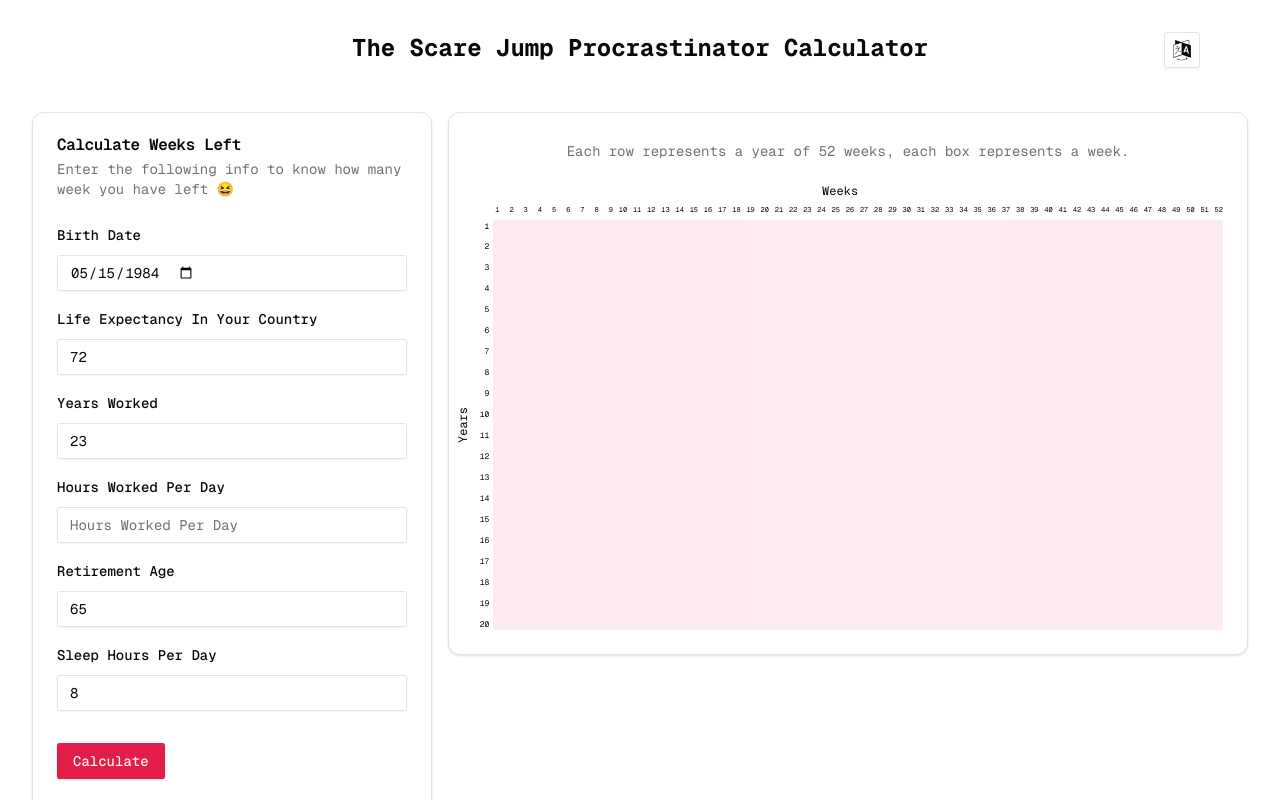
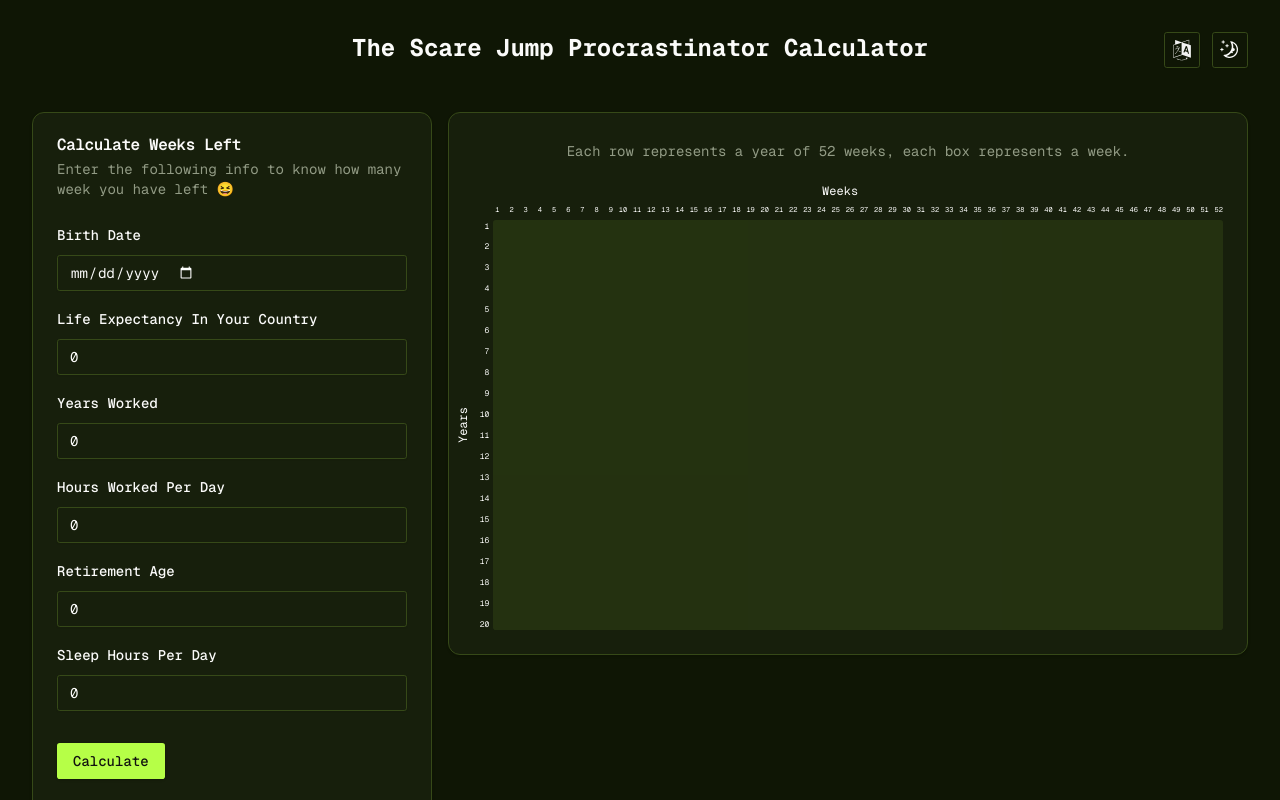
Before and after one commit to levlele/weeks-left, a Next.js app: page / in a window 1280 px wide. Shown: the top 800 px of the page. Built offline with nearby package versions, Linux system fonts and the light colour scheme.

Commit message:
Add calculate works hours.

```diff
--- a/src/app/page.tsx
+++ b/src/app/page.tsx
@@ -1,6 +1,11 @@
 "use client";
 import { useState } from "react";
-import { calculateDaysLived, calculateSleepTime } from "@/lib/utils";
+import { ThemeProvider, LanguageProvider, useLanguage } from "@/context/";
+import {
+  calculateDaysLived,
+  calculateSleepTime,
+  calculateWorkTime,
+} from "@/lib/utils";
 import {
   Card,
   CardContent,
@@ -16,41 +21,37 @@ import {
   DataTable,
   renderWeekBoxes,
   LanguageToggle,
+  ModeToggle,
 } from "@/components/";
-import { LanguageProvider, useLanguage } from "@/context/LanguageContext";
 import texts from "@/locales/texts.json";
 
 function HomeContent() {
   const { language } = useLanguage();
 
-  const [birthDate, setBirthDate] = useState<string>("1984-05-15");
-  const [daysLived, setDaysLived] = useState<number | null>(null);
-  const [weeksLived, setWeeksLived] = useState<number | null>(null);
-  const [yearsLived, setYearsLived] = useState<number | null>(null);
+  const [birthDate, setBirthDate] = useState<string>("");
+  const [daysLived, setDaysLived] = useState<number>(0);
+  const [weeksLived, setWeeksLived] = useState<number>(0);
+  const [yearsLived, setYearsLived] = useState<number>(0);
 
   const [daysWorked, setDaysWorked] = useState<number>(0);
-  const [yearsWorked, setYearsWorked] = useState<number>(23);
+  const [yearsWorked, setYearsWorked] = useState<number>(0);
   const [weeksWorked, setWeeksWorked] = useState<number>(0);
 
-  const [lifeExpectancy, setLifeExpectancy] = useState<number>(72);
-  const [retirementAge, setRetirementAge] = useState<number>(65);
+  const [lifeExpectancy, setLifeExpectancy] = useState<number>(0);
+  const [retirementAge, setRetirementAge] = useState<number>(0);
 
   const [daysLifeLeft, setDaysLifeLeft] = useState<number>(0);
   const [weeksLifeLeft, setWeeksLifeLeft] = useState<number>(0);
   const [yearsLifeLeft, setYearsLifeLeft] = useState<number>(0);
 
+  const [workHoursPerDay, setWorkHoursPerDay] = useState<number>(0);
   const [workDaysLeft, setWorkDaysLeft] = useState<number>(0);
   const [workWeeksLeft, setWorkWeeksLeft] = useState<number>(0);
   const [workYearsLeft, setWorkYearsLeft] = useState<number>(0);
 
-  const [sleepHoursPerDay, setSleepHoursPerDay] = useState<number>(8);
-  // const [sleepHoursPerWeek, setSleepHoursPerWeek] = useState<number>(0);
-  // const [sleepHoursPerMonth, setSleepHoursPerMonth] = useState<number>(0);
-  // const [sleepHoursPerYear, setSleepHoursPerYear] = useState<number>(0);
-
+  const [sleepHoursPerDay, setSleepHoursPerDay] = useState<number>(0);
   const [sleepDaysLeft, setSleepDaysLeft] = useState<number>(0);
   const [sleepWeeksLeft, setSleepWeeksLeft] = useState<number>(0);
-  const [sleepMonthsLeft, setSleepMonthsLeft] = useState<number>(0);
   const [sleepYearsLeft, setSleepYearsLeft] = useState<number>(0);
 
   const handleCalculate = () => {
@@ -74,16 +75,14 @@ function HomeContent() {
     setWeeksLifeLeft(weeksLifeLeft);
 
     const workYearsLeft = retirementAge - yearsLived;
+    const workTime = calculateWorkTime(workHoursPerDay, workYearsLeft);
+    setWorkDaysLeft(Math.floor(workTime.days));
+    setWorkWeeksLeft(Math.floor(workTime.weeks));
     setWorkYearsLeft(workYearsLeft);
-    const workDaysLeft = Math.floor(workYearsLeft * 365.25);
-    setWorkDaysLeft(workDaysLeft);
-    const workWeeksLeft = Math.floor(workDaysLeft / 7);
-    setWorkWeeksLeft(workWeeksLeft);
 
     const sleepTime = calculateSleepTime(sleepHoursPerDay, yearsLifeLeft);
     setSleepDaysLeft(Math.floor(sleepTime.days));
     setSleepWeeksLeft(Math.floor(sleepTime.weeks));
-    setSleepMonthsLeft(Math.floor(sleepTime.months));
     setSleepYearsLeft(Math.floor(sleepTime.years));
   };
 
@@ -101,6 +100,8 @@ function HomeContent() {
             setLifeExpectancy={setLifeExpectancy}
             yearsWorked={yearsWorked}
             setYearsWorked={setYearsWorked}
+            workHoursPerDay={workHoursPerDay}
+            setWorkHoursPerDay={setWorkHoursPerDay}
             retirementAge={retirementAge}
             setRetirementAge={setRetirementAge}
             sleepHoursPerDay={sleepHoursPerDay}
@@ -155,7 +156,7 @@ function HomeContent() {
                 </div>
                 <div className="flex flex-col items-end justify-between w-3">
                   {Array.from({
-                    length: daysLived !== null ? Number(lifeExpectancy) : 20,
+                    length: daysLived !== 0 ? Number(lifeExpectancy) : 20,
                   }).map((_, i) => (
                     <div key={i} className="text-[8px]">
                       {i + 1}
@@ -163,14 +164,14 @@ function HomeContent() {
                   ))}
                 </div>
                 <div className="flex-1">
-                  {daysLived !== null ? (
+                  {daysLived !== 0 ? (
                     <div className="boxes">
                       {renderWeekBoxes(
                         weeksLived ?? 0,
                         (lifeExpectancy ?? 0) * 52,
                         weeksWorked ?? 0,
-                        workWeeksLeft,
-                        sleepWeeksLeft,
+                        workWeeksLeft ?? 0,
+                        sleepWeeksLeft ?? 0,
                         birthDate
                       )}
                     </div>
@@ -196,9 +197,17 @@ function HomeContent() {
 
 export default function Home() {
   return (
-    <LanguageProvider>
-      <LanguageToggle className="absolute top-4 right-16 md:top-8 md:right-20" />
-      <HomeContent />
-    </LanguageProvider>
+    <ThemeProvider
+      attribute="class"
+      defaultTheme="dark"
+      enableSystem
+      disableTransitionOnChange
+    >
+      <LanguageProvider>
+        <LanguageToggle className="absolute top-4 right-16 md:top-8 md:right-20" />
+        <ModeToggle className="absolute top-4 right-4 md:top-8 md:right-8" />
+        <HomeContent />
+      </LanguageProvider>
+    </ThemeProvider>
   );
 }
```
